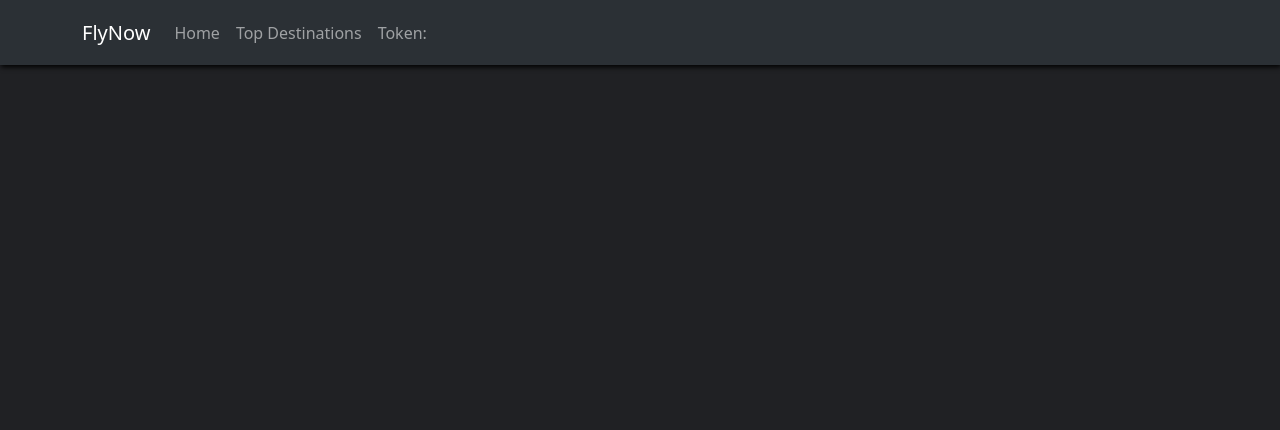
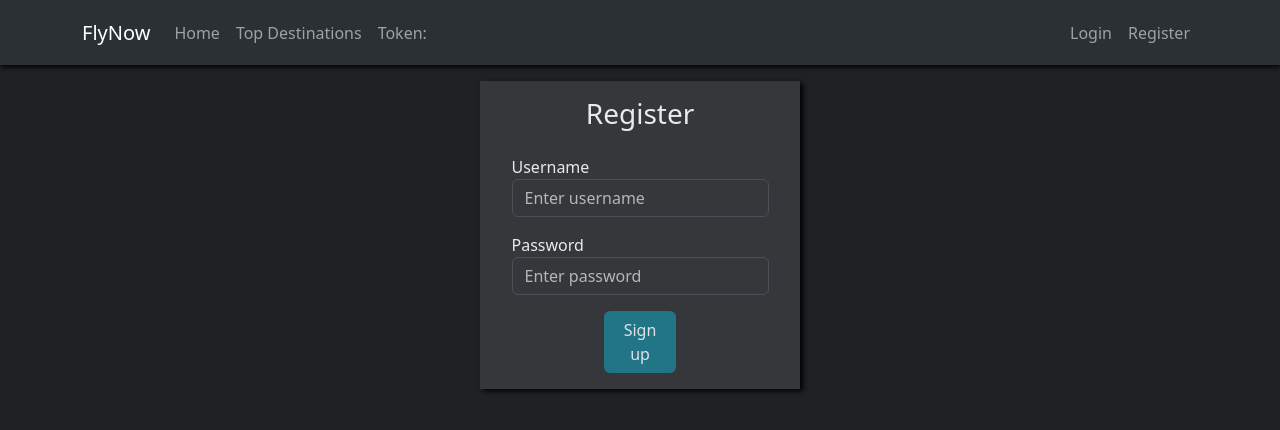
Before and after one commit to ashot-k/FlyNow, a React (Create React App) app in the folder reactapp/: page /register in a window 1280 px wide. Shown: the top 430 px of the page. Built offline with nearby package versions, Linux system fonts and the light colour scheme; no server answers.

Commit message:
implemented login and register on frontend

```diff
--- a/reactapp/src/App.tsx
+++ b/reactapp/src/App.tsx
@@ -7,12 +7,14 @@ import TopDestinations from "./pages/TopDestinations";
 import {NavBar} from "./components/NavBar";
 import {getToken} from "./services/AmadeusAPIService";
 import axios from "axios";
+import Login from "./components/Login";
+import Register from "./components/Register";
 
 function App() {
 
     const [token, setToken] = useState(undefined);
     const [tokenExpiration, setTokenExpiration] = useState<number>();
-
+    const [username, setUsername] = useState<string>('')
     useEffect(() => {
         if (!token)
             getToken().then(response => {
@@ -22,13 +24,21 @@ function App() {
             }).catch((e) => console.log(e));
     }, []);
 
+    const handleLogin = (username: string) =>{
+        console.log(username);
+        setUsername(username);
+    }
     return (
         <BrowserRouter>
-            <NavBar token={token} tokenExp={tokenExpiration}/>
-            <Routes>
-                <Route path="/" element={<Home/>}/>
-                <Route path="top-destinations" element={<TopDestinations/>}/>
-            </Routes>
+            <NavBar token={token} tokenExp={tokenExpiration} username={username.trim().length > 0 ? username : false}/>
+            <div className={"App w-100 justify-content-center d-flex"} data-bs-theme="dark">
+                <Routes>
+                    <Route path="/" element={<Home/>}/>
+                    <Route path="top-destinations" element={<TopDestinations/>}/>
+                    <Route path="/login" element={<Login onLogin={handleLogin}/>}/>
+                    <Route path="/register" element={<Register/>}/>
+                </Routes>
+            </div>
         </BrowserRouter>
     );
 }
--- a/reactapp/src/components/FlightSearch.tsx
+++ b/reactapp/src/components/FlightSearch.tsx
@@ -59,10 +59,12 @@ export const FlightSearch = ({onSearch}: FlightSearchProps) => {
     const [originSearchTerm, setOriginSearchTerm] = useState<string>('');
     const [flightList, setFlightList] = useState<any[]>([]);
     const [dictionaries, setDictionaries] = useState<any>();
+
     const returnSearchResults = () => {
         if(origin && destination)
         onSearch({searchInfo:{origin, destination, departureDate, returnDate, oneWay, adults, children, maxPrice}, flightList, dictionaries});
     }
+
     useEffect(() => {
         if (origin && departureDate?.length > 0)
             destinationOptionsSearch();
--- a/reactapp/src/components/Login.tsx
+++ b/reactapp/src/components/Login.tsx
@@ -1,18 +1,68 @@
+import React, {useEffect, useState} from "react";
 import Button from "react-bootstrap/Button";
+import {Alert} from "react-bootstrap";
+import {login} from "../services/AuthenticationServiceAPI";
+import {useNavigate} from "react-router-dom";
+interface LoginProps{
+    onLogin: (username: string) => void;
+}
 
-export default function Login() {
+export default function Login({onLogin}: LoginProps) {
+    const [username, setUsername] = useState<string>('');
+    const [password, setPassword] = useState<string>('');
+    const [pendingLogin, setPendingLogin] = useState<boolean>(false);
+    const [loginStatus, setLoginStatus] = useState<boolean>(false);
+    const [showAlert, setShowAlert] = useState<boolean>(false);
+    const navigate = useNavigate();
 
+    useEffect(() => {
+        setShowAlert(false);
+    }, [username, password]);
+
+    function handleLogin(e: React.FormEvent) {
+        e.preventDefault();
+        if ((username.trim() && password.trim())) {
+            setPendingLogin(true);
+            login({username, password})
+                .then(r => {
+                    if (r && r.username) {
+                        setLoginStatus(true)
+                        setShowAlert(true);
+                        onLogin(username);
+                        setTimeout(()=> {
+                           navigate("/");
+                        }, 750);
+                    } else {
+                        setLoginStatus(false);
+                        setShowAlert(true);
+                    }
+                    setPendingLogin(false)
+                })
+                .catch((e) => {
+                    setShowAlert(true)
+                    setLoginStatus(false);
+                    console.log(e);
+                    setPendingLogin(false);
+                });
+        }
+    }
 
     return (
-        <div>
-            Login
+        <form onSubmit={handleLogin}
+              className={"d-flex flex-column w-25 login p-3 element-shadow mt-3 gap-3 d-flex flex-column align-items-center justify-content-center"}>
+            <h3>Login</h3>
             <label>Username
-                <input type={"text"} placeholder={"insert username"}/>
+                <input className={"form-control"} type={"text"} placeholder={"Enter username"}
+                       onChange={e => setUsername(e.target.value)}/>
             </label>
             <label>Password
-                <input type={"password"}/>
+                <input className={"form-control"} type={"password"} placeholder={"Enter password"}
+                       onChange={e => setPassword(e.target.value)}/>
             </label>
-            <Button variant={"btn"} className={"w-25"}></Button>
-        </div>
+            <Button variant={"btn"} className={"w-25"} type={"submit"}>Login</Button>
+            <Alert variant={loginStatus ? "success" : "danger"} show={!pendingLogin && showAlert}>{
+                loginStatus ? "Successful Login" : "Wrong Credentials"}
+            </Alert>
+        </form>
     )
 }
--- a/reactapp/src/components/NavBar.tsx
+++ b/reactapp/src/components/NavBar.tsx
@@ -1,22 +1,28 @@
-import React, { useState} from "react";
+import React, {useState} from "react";
 import {Container, Nav, Navbar} from "react-bootstrap";
-import {Link, NavLink} from "react-router-dom";
+import {Link} from "react-router-dom";
 
-export const NavBar = ({token, tokenExp}:any) => {
+export const NavBar = ({token, tokenExp, username}: any) => {
     const [tokenExpiration, setTokenExpiration] = useState<number>(tokenExp);
-
     return (
-    <Navbar id={'navBar'} expand="lg" className="w-100 nav-bar bg-body-tertiary"  bg="dark" data-bs-theme="dark">
+        <Navbar id={'navBar'} expand="lg" className="w-100 nav-bar bg-body-tertiary" bg="dark" data-bs-theme="dark">
             <Container>
                 <Navbar.Brand className={"display-1"} href="#home">FlyNow</Navbar.Brand>
-            <Navbar.Toggle aria-controls="basic-navbar-nav" />
+                <Navbar.Toggle aria-controls="basic-navbar-nav"/>
                 <Navbar.Collapse id="basic-navbar-nav">
                     <Nav className="me-auto">
                         <Nav.Link as={Link} to={"/"}>Home</Nav.Link>
                         <Nav.Link as={Link} to={"/top-destinations"}>Top Destinations</Nav.Link>
                         <Nav.Link>Token: {token}</Nav.Link>
+
                     </Nav>
                 </Navbar.Collapse>
+                <Nav>
+                    {!username && <Nav.Link as={Link} className={"btn btn-outline-dark"} to={"/login"}>Login</Nav.Link>}
+                    {!username && <Nav.Link as={Link} className={"btn btn-outline-dark"} to={"/register"}>Register</Nav.Link>}
+                    {username && <h3 className={"navbar-brand display-1"}>Logged in as <span
+                        className={"fw-bold"}>{username}</span></h3>}
+                </Nav>
             </Container>
         </Navbar>
     );
--- /dev/null
+++ b/reactapp/src/components/Register.tsx
@@ -0,0 +1,62 @@
+import React, {useState} from "react";
+import Button from "react-bootstrap/Button";
+import {Alert} from "react-bootstrap";
+import {register} from "../services/AuthenticationServiceAPI";
+import {useNavigate} from 'react-router-dom'
+
+export default function Register(){
+    const [username, setUsername] = useState<string>('');
+    const [password, setPassword] = useState<string>('');
+    const [pendingRegister, setPendingRegister] = useState<boolean>(false);
+    const [registerStatus, setRegisterStatus] = useState<boolean>(false);
+    const [showAlert, setShowAlert] = useState<boolean>(false);
+    const [responseMessage, setResponseMessage] = useState<string>('');
+    const navigate = useNavigate();
+    function handleRegistration(e: React.FormEvent){
+        e.preventDefault();
+        if ((username.trim() && password.trim())) {
+            setPendingRegister(true);
+            register({username, password})
+                .then(r => {
+                    if (r && r.username) {
+                        setRegisterStatus(true)
+                        setShowAlert(true);
+                        setResponseMessage(r.message)
+                        setTimeout(()=> {
+                            navigate("/");
+                        }, 750);
+                    } else {
+                        setRegisterStatus(false);
+                        setShowAlert(true);
+                        console.log(r.response.data)
+                        setResponseMessage(r);
+                    }
+                    setPendingRegister(false)
+                })
+                .catch((e) => {
+                    setShowAlert(true)
+                    setRegisterStatus(false);
+                    setResponseMessage(e.response.data);
+                    console.log(e);
+                    setPendingRegister(false);
+                });
+        }
+    }
+    return (
+        <form onSubmit={handleRegistration}
+              className={"d-flex flex-column w-25 login p-3 element-shadow mt-3 gap-3 d-flex flex-column align-items-center justify-content-start"}>
+            <h3>Register</h3>
+            <label>Username
+                <input className={"form-control"} type={"text"} placeholder={"Enter username"}
+                       onChange={e => setUsername(e.target.value)}/>
+            </label>
+            <label>Password
+                <input className={"form-control"} type={"password"} placeholder={"Enter password"}
+                       onChange={e => setPassword(e.target.value)}/>
+            </label>
+
+            <Button variant={"btn"} className={"w-25"} type={"submit"}>Sign up</Button>
+            <Alert variant={registerStatus ? "success" : "danger"} show={!pendingRegister && showAlert}>{responseMessage}</Alert>
+        </form>
+    )
+}
--- a/reactapp/src/pages/Home.tsx
+++ b/reactapp/src/pages/Home.tsx
@@ -3,9 +3,11 @@ import {FlightSearch, FlightSearchData} from "../components/FlightSearch";
 import SearchInfoHeader from "../components/SearchInfoHeader";
 import {FlightList} from "../components/FlightList";
 import Login from "../components/Login";
+import Register from "../components/Register";
 
 function Home() {
     const [searchResults, setSearchResults] = useState<FlightSearchData>();
+
 
     const handleFlightSearch = (searchData: FlightSearchData) => {
         setSearchResults(searchData);
@@ -13,9 +15,8 @@ function Home() {
     }
 
     return (
-    <div className="App d-flex flex-column gap-3 align-items-center" data-bs-theme="dark">
+    <div className="d-flex w-100 flex-column gap-3 align-items-center">
         {/*<UserLocationRecos/>*/}
-        <Login/>
         <FlightSearch onSearch={handleFlightSearch}/>
         {/*{destRecos && destRecos?.length > 0 && <FlightDestinationRecos iataCodes={destRecos.map((reco) => reco.destination)}/>}*/}
         {(searchResults ? <>
--- a/reactapp/src/static/App.css
+++ b/reactapp/src/static/App.css
@@ -36,6 +36,12 @@ body {
     box-shadow: inset 0 1px 1px rgba(0, 0, 0, 0.075), 0 0 5px #04D7FF !important;
 }
 
+.login{
+    button{
+        background-color: rgba(4, 215, 255, 0.39) !important;
+    }
+    background-color: #36373A;
+}
 
 .search {
     margin-top: 60px;
@@ -68,10 +74,6 @@ body {
     animation: fadeIn 1s;
 }
 
-
-
-
-
 .options {
     background-color: #36373A;
     padding: 5px 8px;
```
Also changed, not shown: reactapp/src/services/AuthenticationServiceAPI.tsx (+15 -7 lines). Lines whose indentation alone changed are shown as unchanged.
